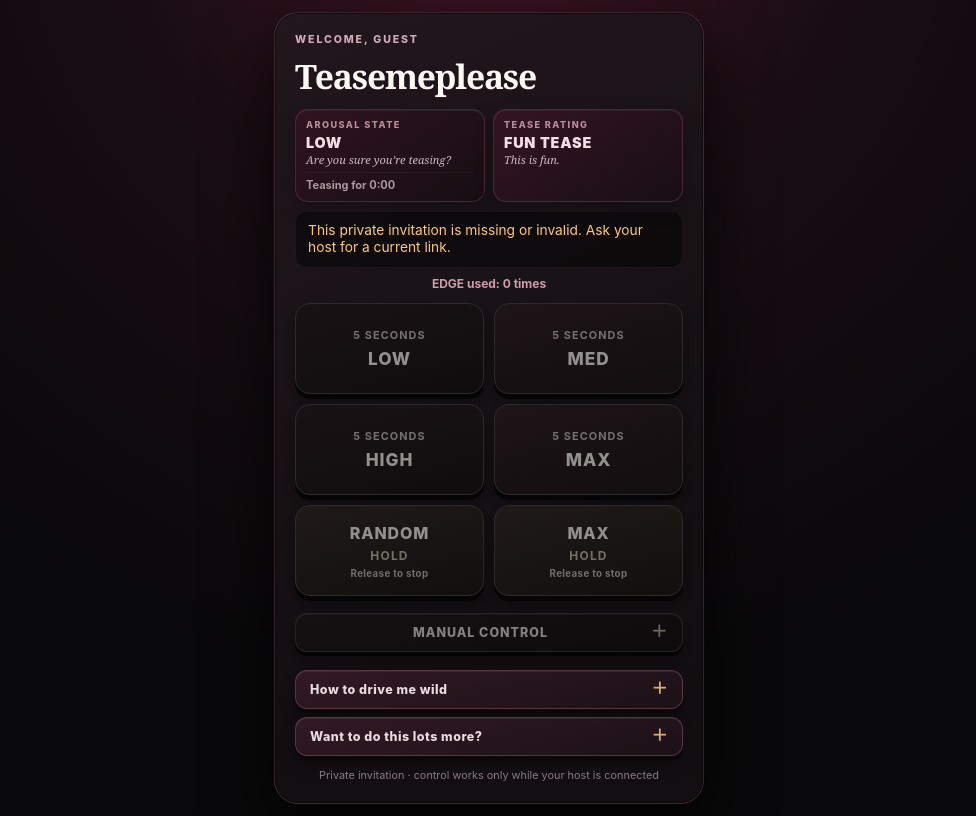
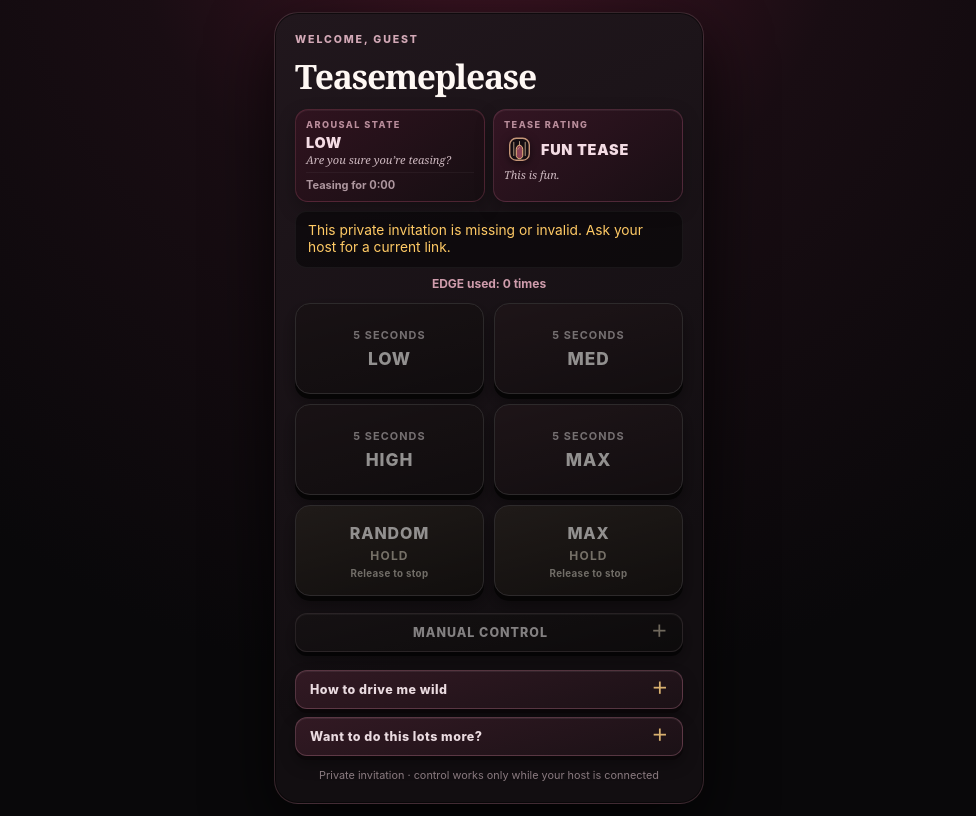
Before and after one commit to Chimp306/remote-control-SA, a plain HTML site: page controller.html in a window 1280 px wide. Shown: the whole page, without its empty margins (151-1127 px from the left). Drawn offline with nearby package versions, Linux system fonts and the light colour scheme.

Commit message:
Refresh guest Tease Rating cage pressure visuals

```diff
--- a/controller.html
+++ b/controller.html
@@ -26,7 +26,7 @@ h1{margin:0 0 10px;font-family:Georgia,"Times New Roman",serif;font-size:clamp(1
 .tease-panel::after{content:"";position:absolute;inset:-50%;z-index:0;background:radial-gradient(circle,#d8995140 0,transparent 55%);opacity:0;pointer-events:none}
 .tease-top,.tease-message,.tease-copy,.tease-timer,.rating-message,.rating-copy{position:relative;z-index:1}
 .tease-top{display:flex;justify-content:space-between;align-items:center;gap:8px;color:#b98d9b;font-size:.57rem;font-weight:850;letter-spacing:.16em;text-transform:uppercase}
-.tease-message,.rating-message{margin:5px 0 2px;color:#f4dce4;font-size:.9rem;font-weight:900;line-height:1.12;letter-spacing:.055em;overflow-wrap:anywhere}
+.tease-message,.rating-message{margin:5px 0 2px;color:#f4dce4;font-size:.9rem;font-weight:900;line-height:1.12;letter-spacing:.055em;overflow-wrap:anywhere}.rating-message{display:flex;align-items:center;gap:6px}.rating-pressure{display:inline-grid;flex:0 0 31px;width:31px;height:31px;place-items:center;filter:drop-shadow(0 2px 4px #0008)}.rating-pressure svg{width:31px;height:31px;overflow:visible}.pressure-cage{fill:#150d12;stroke:#c69678;stroke-width:1.7}.pressure-bar{stroke:#e5c6a1;stroke-width:1.25;stroke-linecap:round;opacity:.72}.pressure-core{transform-box:fill-box;transform-origin:50% 100%;fill:#8b4256;stroke:#f0be83;stroke-width:1.2;transition:transform .3s ease,fill .3s ease}.pressure-highlight{fill:none;stroke:#ffe0b3;stroke-width:1.1;stroke-linecap:round;opacity:.42}.pressure-strain{fill:none;stroke:#ffd6a0;stroke-width:1.15;stroke-linecap:round;opacity:0;transition:opacity .25s ease}.pressure-drop{fill:#f2c78b;opacity:0;transition:opacity .25s ease}.rating-panel[data-rating="2"] .pressure-core{transform:scale(1.08,1.2);fill:#aa5a55}.rating-panel[data-rating="3"] .pressure-core{transform:scale(1.17,1.43);fill:#ca704e}.rating-panel[data-rating="4"] .pressure-core{transform:scale(1.24,1.63);fill:#e48a52}.rating-panel[data-rating="4"] .pressure-strain,.rating-panel[data-rating="4"] .pressure-drop{opacity:1}.rating-panel[data-rating="4"] .rating-pressure{animation:pressure-tremble .8s ease-in-out infinite}
 .tease-copy,.rating-copy{margin:0 0 5px;color:#ceb9c0;font-family:Georgia,"Times New Roman",serif;font-size:.69rem;font-style:italic;line-height:1.22}
 .tease-timer{margin:0;padding-top:5px;border-top:1px solid #ffffff0b;color:#ad969e;font-size:.69rem;font-weight:700}
 .haptic-state{padding:3px 6px;border:1px solid #d6ad6852;border-radius:999px;color:#dabe8e;font-size:.52rem;letter-spacing:.08em}
@@ -105,6 +105,7 @@ body[data-control-state="locked"] .status{border-color:#a2415d;background:#2a111
 body[data-control-state="unavailable"] .controls,body[data-control-state="unavailable"] .manual-shell{opacity:.58}
 @keyframes hold-glow{50%{border-color:#f1cd91;box-shadow:0 5px 0 #16080d,0 0 30px #d3845073,0 0 0 2px #f1c8877d inset}}
 @keyframes tease-breathe{50%{opacity:1;transform:scale(1.08)}}
+@keyframes pressure-tremble{50%{transform:translateX(.7px) rotate(.6deg)}}
 @keyframes celebration-veil{0%,100%{opacity:0}10%,82%{opacity:1}}
 @keyframes celebration-pop{0%{opacity:0;transform:scale(.72) translateY(18px)}58%{opacity:1;transform:scale(1.045) translateY(-3px)}100%{opacity:1;transform:scale(1) translateY(0)}}
 @media(max-width:335px){.feedback-grid{grid-template-columns:1fr}}
@@ -129,7 +130,7 @@ body[data-control-state="unavailable"] .controls,body[data-control-state="unavai
 </section>
 <section id="rating-panel" class="tease-panel rating-panel" data-rating="1" aria-label="Host tease rating">
 <div class="tease-top"><span>Tease rating</span></div>
-<p id="rating-message" class="rating-message" aria-live="polite">FUN TEASE</p>
+<p id="rating-message" class="rating-message" aria-live="polite"><span class="rating-pressure" aria-hidden="true"><svg viewBox="0 0 38 38" focusable="false"><rect class="pressure-cage" x="7" y="4" width="24" height="27" rx="8"/><path class="pressure-bar" d="M12 9v16M19 8v18M26 9v16"/><path class="pressure-core" d="M15 25v-7.2c0-3 1.65-5.3 4-5.3s4 2.3 4 5.3V25c0 2.3-1.8 4-4 4s-4-1.7-4-4Z"/><path class="pressure-highlight" d="M17.1 17.6c.35-1.35 1-2.15 1.9-2.4"/><path class="pressure-strain" d="M5.2 14.5l-2 1.5m2.8 2.2-2.3.4M32.8 14.5l2-1.5m-2.8 3.7 2.3.4"/><path class="pressure-drop" d="M19 34.4c-1.55-1.7-1.55-2.7 0-4.4 1.55 1.7 1.55 2.7 0 4.4Z"/></svg></span><span id="rating-message-text">FUN TEASE</span></p>
 <p id="rating-copy" class="rating-copy">This is fun.</p>
 </section>
 </div>
--- a/controller.js
+++ b/controller.js
@@ -3,7 +3,7 @@ const SUPABASE_PUBLISHABLE_KEY="sb_publishable_bvCxSUvRCzVTnpZfiHYshg_DTuRilpp";
 const statusEl=document.querySelector("#status"),edgeCountEl=document.querySelector("#edge-count"),guestWelcomeEl=document.querySelector("#guest-welcome"),commandButtons=[...document.querySelectorAll("[data-command]")],holdButtons=[...document.querySelectorAll(".control.hold")];
 const celebrationEl=document.querySelector("#edge-celebration"),celebrationEmojiEl=document.querySelector("#celebration-emoji"),celebrationMessageEl=document.querySelector("#celebration-message"),previewToolsEl=document.querySelector("#preview-tools");
 const teasePanelEl=document.querySelector("#tease-panel"),teaseMessageEl=document.querySelector("#tease-message"),teaseCopyEl=document.querySelector("#tease-copy"),teaseTimerEl=document.querySelector("#tease-timer"),hapticStateEl=document.querySelector("#haptic-state");
-const ratingPanelEl=document.querySelector("#rating-panel"),ratingMessageEl=document.querySelector("#rating-message"),ratingCopyEl=document.querySelector("#rating-copy");
+const ratingPanelEl=document.querySelector("#rating-panel"),ratingMessageEl=document.querySelector("#rating-message-text"),ratingCopyEl=document.querySelector("#rating-copy");
 const manualToggleEl=document.querySelector("#manual-toggle"),manualPanelEl=document.querySelector("#manual-panel"),manualSliderEl=document.querySelector("#manual-slider"),manualKnobEl=document.querySelector(".manual-knob"),manualReadoutEl=document.querySelector("#manual-readout");
 const wildToggleEl=document.querySelector("#wild-toggle"),wildPanelEl=document.querySelector("#wild-panel"),contactToggleEl=document.querySelector("#contact-toggle"),contactPanelEl=document.querySelector("#contact-panel"),contactInputEl=document.querySelector("#contact-value"),contactSendEl=document.querySelector("#contact-send"),contactStatusEl=document.querySelector("#contact-status");
 const previewRequested=new URLSearchParams(location.search).get("preview")==="1";
```
